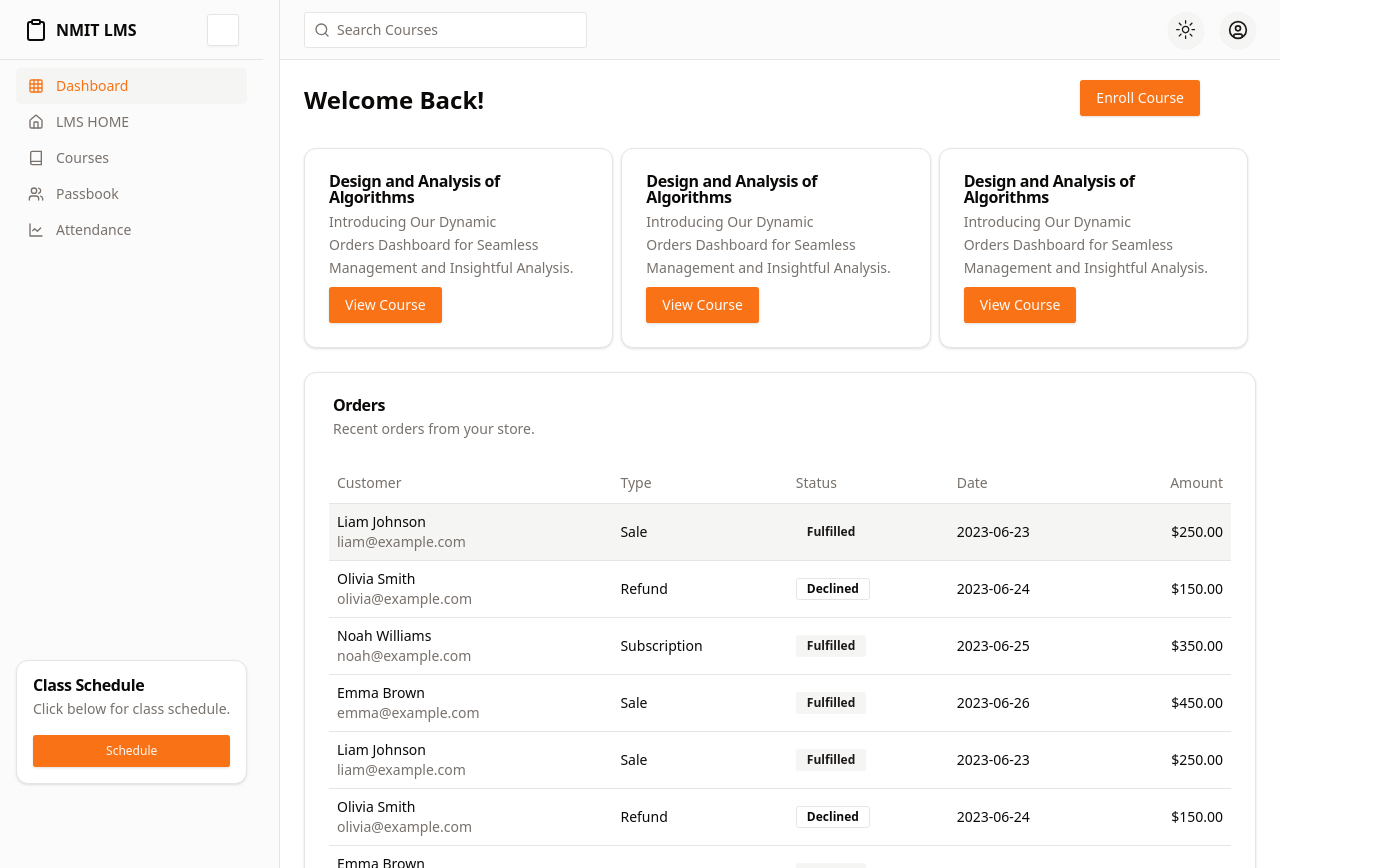
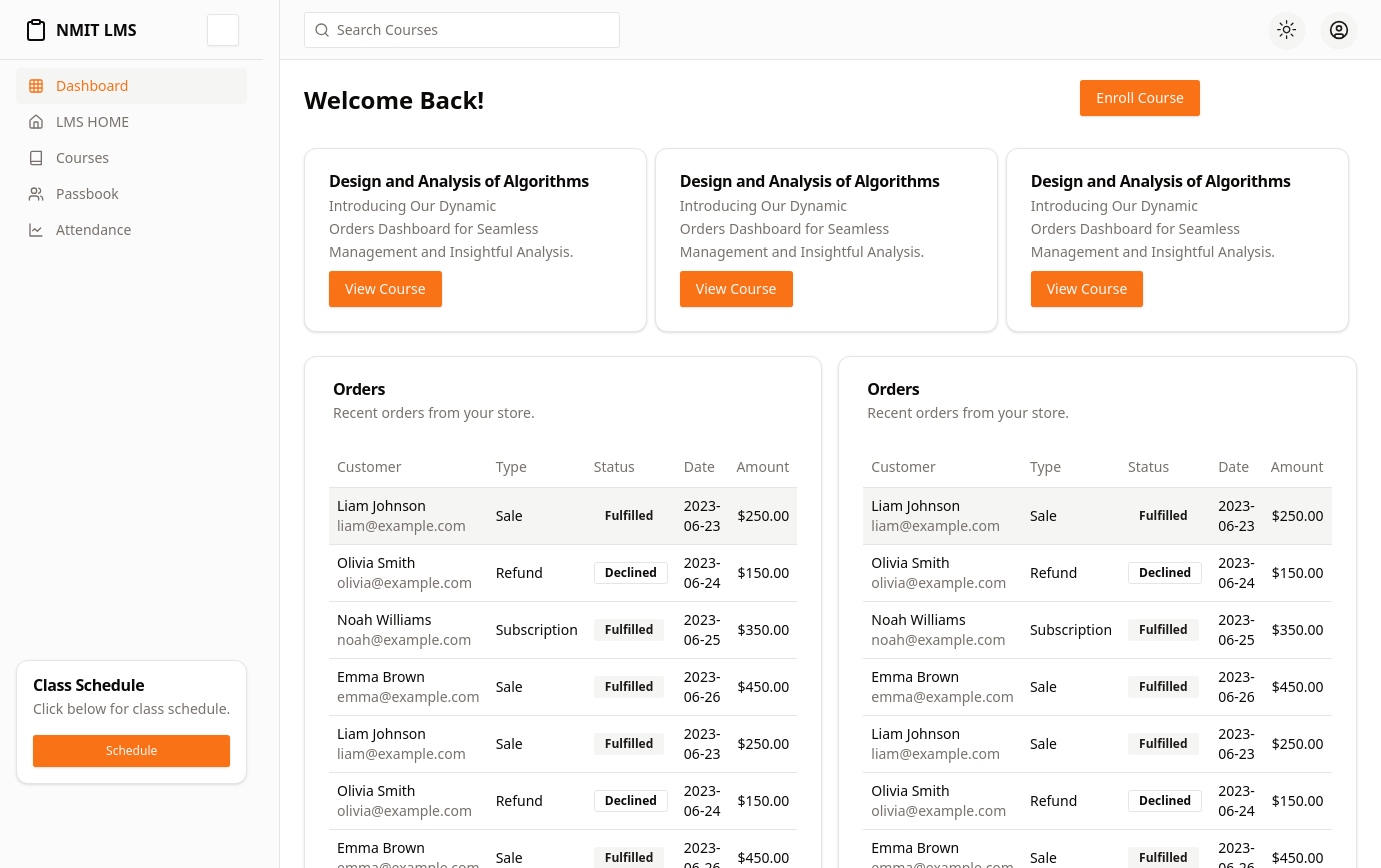
Before and after one commit to 1Aditya7/challk, a Next.js app in the folder challk/: page /dashboard in a window 1280 px wide. Shown: the top 868 px of the page, 1381 px wide, since content can reach past the window. Built offline with nearby package versions, Linux system fonts and the light colour scheme.

Commit message:
Changes to dashboard

```diff
--- a/challk/src/app/dashboard/page.tsx
+++ b/challk/src/app/dashboard/page.tsx
@@ -295,7 +295,7 @@ function Dashboard() {
               </p>
             </div>
           </div>
-          <div>
+          <div className="flex flex-row gap-4 auto-rows-auto items-stretch">
           <Card>
             <CardHeader className="px-7">
               <CardTitle>Orders</CardTitle>
@@ -345,26 +345,142 @@ function Dashboard() {
                     <TableCell className="hidden md:table-cell">2023-06-24</TableCell>
                     <TableCell className="text-right">$150.00</TableCell>
                   </TableRow>
-                  {/* <TableRow>
+                  <TableRow>
+                    <TableCell>
+                      <div className="font-medium">Noah Williams</div>
+                      <div className="hidden text-sm text-muted-foreground md:inline">
+                        noah@example.com
+                      </div>
+                    </TableCell>
+                    <TableCell className="hidden sm:table-cell">
+                      Subscription
+                    </TableCell>
+                    <TableCell className="hidden sm:table-cell">
+                      <Badge className="text-xs" variant="secondary">
+                        Fulfilled
+                      </Badge>
+                    </TableCell>
+                    <TableCell className="hidden md:table-cell">2023-06-25</TableCell>
+                    <TableCell className="text-right">$350.00</TableCell>
+                  </TableRow>
+                  <TableRow>
+                    <TableCell>
+                      <div className="font-medium">Emma Brown</div>
+                      <div className="hidden text-sm text-muted-foreground md:inline">
+                        emma@example.com
+                      </div>
+                    </TableCell>
+                    <TableCell className="hidden sm:table-cell">Sale</TableCell>
+                    <TableCell className="hidden sm:table-cell">
+                      <Badge className="text-xs" variant="secondary">
+                        Fulfilled
+                      </Badge>
+                    </TableCell>
+                    <TableCell className="hidden md:table-cell">2023-06-26</TableCell>
+                    <TableCell className="text-right">$450.00</TableCell>
+                  </TableRow>
+                  <TableRow>
                     <TableCell>
                       <div className="font-medium">Liam Johnson</div>
                       <div className="hidden text-sm text-muted-foreground md:inline">
                         liam@example.com
                       </div>
                     </TableCell>
-                                <TableCell className="hidden sm:table-cell">
-                                  Sale
-                                </TableCell>
+                    <TableCell className="hidden sm:table-cell">Sale</TableCell>
                     <TableCell className="hidden sm:table-cell">
                       <Badge className="text-xs" variant="secondary">
                         Fulfilled
                       </Badge>
                     </TableCell>
-                                <TableCell className="hidden md:table-cell">
-                                  2023-06-23
+                    <TableCell className="hidden md:table-cell">2023-06-23</TableCell>
+                    <TableCell className="text-right">$250.00</TableCell>
+                  </TableRow>
+                  <TableRow>
+                    <TableCell>
+                      <div className="font-medium">Olivia Smith</div>
+                      <div className="hidden text-sm text-muted-foreground md:inline">
+                        olivia@example.com
+                      </div>
                     </TableCell>
+                    <TableCell className="hidden sm:table-cell">Refund</TableCell>
+                    <TableCell className="hidden sm:table-cell">
+                      <Badge className="text-xs" variant="outline">
+                        Declined
+                      </Badge>
+                    </TableCell>
+                    <TableCell className="hidden md:table-cell">2023-06-24</TableCell>
+                    <TableCell className="text-right">$150.00</TableCell>
+                  </TableRow>
+                  <TableRow>
+                    <TableCell>
+                      <div className="font-medium">Emma Brown</div>
+                      <div className="hidden text-sm text-muted-foreground md:inline">
+                        emma@example.com
+                      </div>
+                    </TableCell>
+                    <TableCell className="hidden sm:table-cell">Sale</TableCell>
+                    <TableCell className="hidden sm:table-cell">
+                      <Badge className="text-xs" variant="secondary">
+                        Fulfilled
+                      </Badge>
+                    </TableCell>
+                    <TableCell className="hidden md:table-cell">2023-06-26</TableCell>
+                    <TableCell className="text-right">$450.00</TableCell>
+                  </TableRow>
+                </TableBody>
+              </Table>
+            </CardContent>
+          </Card>
+          <div className="flex flex-row">
+          <Card>
+              <CardHeader className="px-7">
+                <CardTitle>Orders</CardTitle>
+                <CardDescription>Recent orders from your store.</CardDescription>
+              </CardHeader>
+              <CardContent>
+                <Table>
+                  <TableHeader>
+                    <TableRow>
+                      <TableHead>Customer</TableHead>
+                      <TableHead className="hidden sm:table-cell">Type</TableHead>
+                      <TableHead className="hidden sm:table-cell">Status</TableHead>
+                      <TableHead className="hidden md:table-cell">Date</TableHead>
+                      <TableHead className="text-right">Amount</TableHead>
+                    </TableRow>
+                  </TableHeader>
+                  <TableBody>
+                    <TableRow className="bg-accent">
+                      <TableCell>
+                        <div className="font-medium">Liam Johnson</div>
+                        <div className="hidden text-sm text-muted-foreground md:inline">
+                          liam@example.com
+                        </div>
+                      </TableCell>
+                      <TableCell className="hidden sm:table-cell">Sale</TableCell>
+                      <TableCell className="hidden sm:table-cell">
+                        <Badge className="text-xs" variant="secondary">
+                          Fulfilled
+                        </Badge>
+                      </TableCell>
+                      <TableCell className="hidden md:table-cell">2023-06-23</TableCell>
                       <TableCell className="text-right">$250.00</TableCell>
-                              </TableRow> */}
+                    </TableRow>
+                    <TableRow>
+                      <TableCell>
+                        <div className="font-medium">Olivia Smith</div>
+                        <div className="hidden text-sm text-muted-foreground md:inline">
+                          olivia@example.com
+                        </div>
+                      </TableCell>
+                      <TableCell className="hidden sm:table-cell">Refund</TableCell>
+                      <TableCell className="hidden sm:table-cell">
+                        <Badge className="text-xs" variant="outline">
+                          Declined
+                        </Badge>
+                      </TableCell>
+                      <TableCell className="hidden md:table-cell">2023-06-24</TableCell>
+                      <TableCell className="text-right">$150.00</TableCell>
+                    </TableRow>
                     <TableRow>
                       <TableCell>
                         <div className="font-medium">Noah Williams</div>
@@ -452,6 +568,7 @@ function Dashboard() {
               </CardContent>
             </Card>
             </div>
+          </div>
         </main>
       </div>
     </div>
```
Lines whose indentation alone changed are shown as unchanged.
